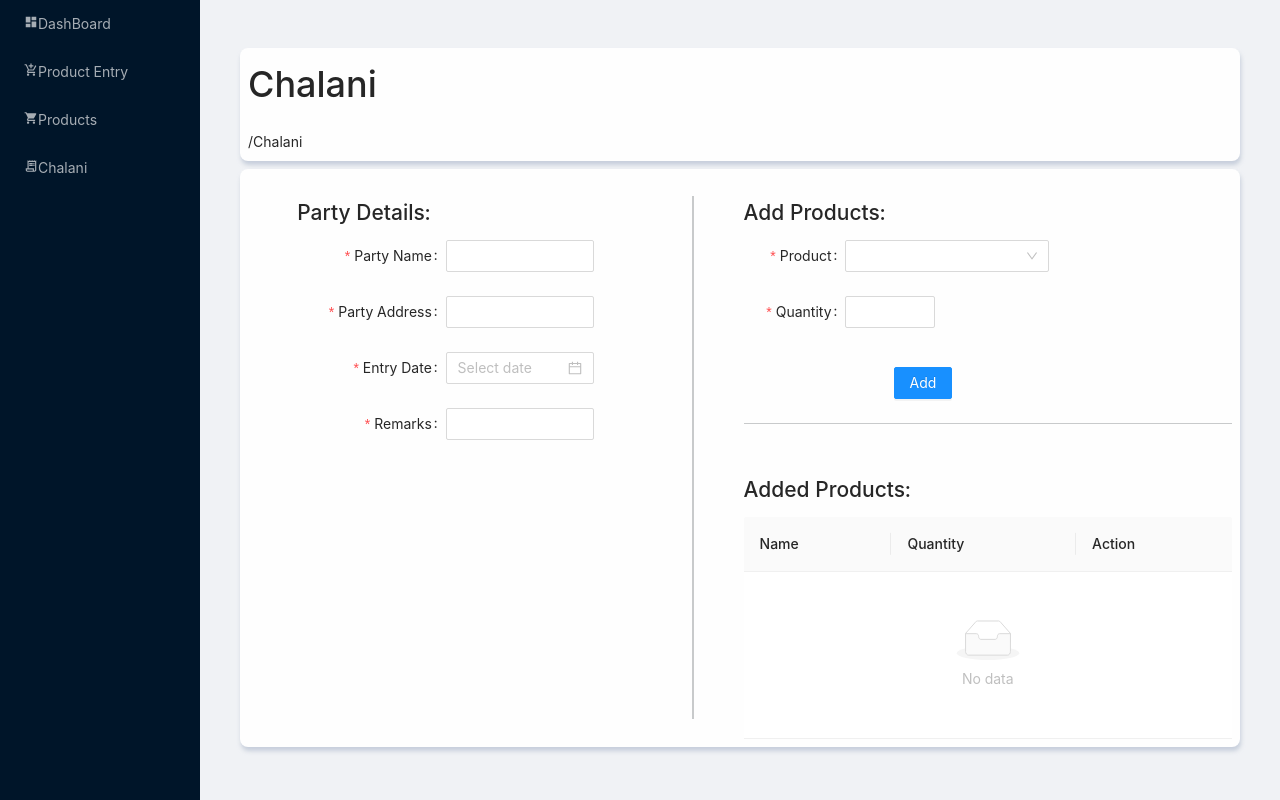
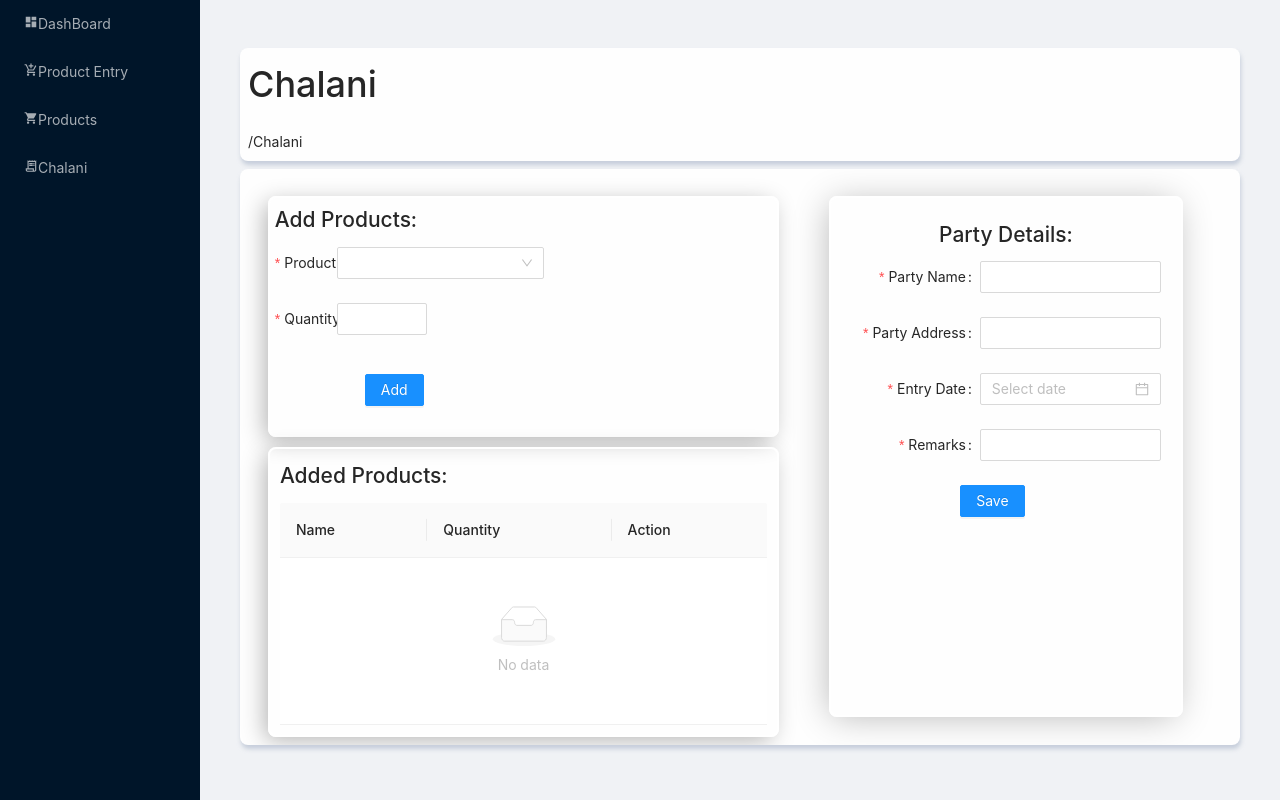
Before and after one commit to sauravtand/Bakersden, a React (Create React App) app: page /Chalani in a window 1280 px wide. Built offline with nearby package versions, Linux system fonts and the light colour scheme.

Commit message:
minor changes

```diff
--- a/src/Pages/Chalani/AddProducts.js
+++ b/src/Pages/Chalani/AddProducts.js
@@ -1,30 +1,14 @@
 import { Select, Button, InputNumber, Input, Form } from 'antd';
 import React from 'react';
 import styled from 'styled-components';
-import { useState } from "react";
-
-
 
 const { Option } = Select;
-
-
-
 const AddProduct = (props) => {
-
-
-  // const handleProductChange = e =>{
-  //  setProduct( e);
-
-  // }
-  // const handleQuantityChange = e => {
-  //   setQuantity(e);
-  // }
-
 const handleSubmit = (e) => {
   props.onSubmit({
     key: e.ProductionName,
     productionName: e.ProductionName,
-    productionQuantity: e.ProductionQuantity
+    productionQuantity: e.ProductionQuantity,
   })
 
 }
@@ -56,11 +40,12 @@ const dummydata = [
   }
 ]
     return (
+
        <Addproduct>
           <h2>Add Products:</h2>
           <Form
            labelCol={{
-            span: 5,
+            span: 3,
           }}
           wrapperCol={{
             span: 10,
@@ -75,6 +60,7 @@ const dummydata = [
              name="ProductionName"
              label="Product"
              id="productionName"
+
              rules={[
               {
                 required: true,
@@ -112,28 +98,31 @@ const dummydata = [
                 min={1}
               />
             </Form.Item>
-            <Form.Item style={{marginLeft:'150px'}}>
+            <Form.Item style={{marginLeft:'90px'}}>
                 <Button type='primary' style={{marginTop:'15px'}} htmlType='submit'>Add</Button>
             </Form.Item>
         </Form>
        </Addproduct>
-
-
     )
 }
 
 export default AddProduct;
 const Addproduct = styled.div`
-margin-bottom: 10%;
-::after{
-  content:"";
-  display: block;
-  height: 1.5px;
-  background: #c8cacb;
-  width: 100%;
-  position: relative;
-  margin: 20px;
-  margin-left:auto;
-  margin-right: auto;
+margin-bottom: 2%;
+border: 2px solid white;
+border-radius: 8px;
+box-shadow: -5px 5px 23px -2px rgba(0,0,0,0.3);
+-webkit-box-shadow: -5px 5px 23px -2px rgba(0,0,0,0.3);
+-moz-box-shadow: -5px 5px 23px -2px rgba(0,0,0,0.3);
+padding: 1%;
+// ::after{
+//   content:"";
+//   display: block;
+//   height: 1.5px;
+//   background: #c8cacb;
+//   width: 100%;
+//   position: relative;
+//   margin-left:auto;
+//   margin-right: auto;
 }
 `
--- a/src/Pages/Chalani/ChalaniClient.js
+++ /dev/null
@@ -1,112 +0,0 @@
-
-
-
-import {DatePicker, Form, Input, InputNumber, Switch } from 'antd';
-import React from 'react';
-import styled from 'styled-components';
-
-const ChalaniClient = () => {
-
-
-  return (
-    <FormStyled>
-
-    <Form
-      name="basic"
-      labelCol={{
-        span: 12,
-      }}
-      wrapperCol={{
-        span: 18,
-      }}
-      initialValues={{
-        remember: true,
-      }}
-      className="ChalaniClient"
-
-
-      autoComplete="off"
-    >
-      <h2>Party Details:</h2>
-      <Form.Item
-        label="Party Name"
-        name="PartyName"
-        rules={[
-          {
-            required: true,
-            message: 'Please input your Party Name!',
-          },
-        ]}
-      >
-        <Input />
-        </Form.Item>
-      <Form.Item
-        label="Party Address"
-        name="PartyAddress"
-        rules={[
-                {
-                  required: true,
-                  message: 'Please input Party Address!',
-                },
-              ]}
-            >
-              <Input />
-      </Form.Item>
-
-      <Form.Item
-        label="Entry Date"
-        name="PartyName"
-        rules={[
-          {
-            required: true,
-            message: 'Please input Entry Date!',
-          },
-        ]}
-      >
-        <DatePicker />
-      </Form.Item>
-      <Form.Item
-        label="Remarks"
-        name="Remarks"
-        rules={[
-                {
-                  required: true,
-                  message: 'Please input Remarks!',
-                },
-              ]}
-            >
-              <Input />
-      </Form.Item>
-      {/* <Form.Item
-        label="IsActive"
-        name="IsActive"
-        rules={[
-                {
-                  required: true,
-                  message: 'Please input Remarks!',
-                },
-              ]}
-
-            >
-              <Switch/>
-      </Form.Item> */}
-
-
-    </Form>
-
-
-    </FormStyled>
-
-  );
-};
-
-export default ChalaniClient;
-
-
-const FormStyled = styled.div`
-margin: 2% 5%;
-padding-right: 10%;
-border-right: 2px solid #c8cacb;
-
-
-`
--- a/src/Pages/Chalani/ChalaniUI.js
+++ b/src/Pages/Chalani/ChalaniUI.js
@@ -1,6 +1,5 @@
 import styled from "styled-components";
 import Header from "../../Components/Common/Header";
-import ChalaniClient from "./ChalaniClient";
 import ItemList from "./ItemList";
 
 const Chalani = () => {
@@ -10,7 +9,6 @@ const Chalani = () => {
        <Header title={'Chalani'}></Header>
       <div className="mainContainer">
        <ClientAndUser>
-        <ChalaniClient/>
         <ItemList/>
        </ClientAndUser>
 
--- a/src/Pages/Chalani/Item.js
+++ b/src/Pages/Chalani/Item.js
@@ -9,14 +9,51 @@ import {AiFillDelete} from 'react-icons/ai'
 
 const EachItem = ( {items, removeProduct}) => {
 
+  const dummydata = [
+    {
+      name: "Dark Forest",
+      price: '20',
+      id: 1,
+    },
+    {
+      name: "Red valvet",
+      price: '110',
+      id: 2,
+    },
+    {
+      name: "White Forest",
+      price: '200',
+      id: 3,
+    },
+    {
+      name: "Butter Scothc Cake",
+      price: '2500',
+      id: 4,
+    },
+    {
+      name: "Banana Vake",
+      price: '2500',
+      id: 5,
+    }
+  ]
+
+
 
     const columns = [
         {
           title: 'Name',
           dataIndex: 'productionName',
           key: 'productionName',
-          render: (text) => <a>{text}</a>,
-        },
+          render: (text, record) => {
+            const a = dummydata.map(res => {
+              if (res.id === text)
+                return res.name
+              else
+                return ''
+            })
+            return a
+
+          }        },
         {
           title: 'Quantity',
           dataIndex: 'productionQuantity',
--- a/src/Pages/Chalani/ItemList.js
+++ b/src/Pages/Chalani/ItemList.js
@@ -3,34 +3,165 @@ import styled from "styled-components";
 import AddProduct from './AddProducts';
 import { useState } from "react";
 import EachItem from "./Item";
+import { Button } from "antd";
+import {DatePicker, Form, Input } from 'antd';
+import { InsertChalanWithItemDetail } from "../../Services/appServices/ProductionService";
+
 const ItemList = () => {
+
+
+  const [allChalaniData, setAllChalaniData] = useState([]);
   const [items, setItems] = useState([]);
+  const [partyData, setPartyData] = useState([]);
+
+
+
+// const ChalanData = ()=>{
+
+//   // setAllChalaniData(tempData)
+
+// }
+
+const handleAllData = (e) =>{
+  let tempData;
+let arrTemp = [];
+
+items.map((e)=>{
+  tempData = {
+    "CId": 0,
+    "ChalaniNo": 2,
+    "ItemId": e.productionName,
+    "Quantity": e.productionQuantity,
+    "Remarks": "sample string 5",
+    "IsActive": true
+  }
+  arrTemp.push(tempData);
+})
+
+setAllChalaniData(arrTemp);
+ let Party = {
+  "DCId": 1,
+  "PartyId": 2,
+  "PartyName": e.PartyName,
+  "PartyAddress": e.PartyAddress,
+  "UserId": 5,
+  "EntryDate": "2022-07-06T11:27:55.5756515+05:45",
+  "DeliveryDate": "2022-07-06T11:27:55.5756515+05:45",
+  "Remarks": e.remarks,
+  "IssuedBy": 9,
+  "ReceivedBy": 10,
+  "ApprovedBy": 11,
+  "IsActive": true
+ }
+//  setPartyData(newParty)
+
+
+ const Data = {
+  "_Chalan": Party,
+  "_chalanItemDetails": arrTemp
+
+ }
+ console.log(JSON.stringify(Data));
+ InsertChalanWithItemDetail(JSON.stringify(Data), (res)=>{
+  console.log(res);
+ })
+
+
+}
 
 
   const addItems = item =>{
-    console.log("item", item)
     const newItems = [ ...items, item]
     setItems(newItems);
-
   }
   const removeProduct = id => {
     const remove = [...items].filter(item => item.productionName !== id)
     setItems(remove);
   }
 
-    return (
-
-        <Itemlist>
-        <AddProduct onSubmit={addItems}/>
-        <h2>Added Products:</h2>
-        <EachItem items={items} removeProduct={removeProduct}/>
-
+ return (
+  <>
+         <Itemlist>
+          <AddProduct onSubmit={addItems}/>
+          <AddedProducts>
+          <h2>Added Products:</h2>
+          <EachItem items={items} removeProduct={removeProduct}/>
+          </AddedProducts>
         </Itemlist>
 
+        <FormStyled>
 
+    <Form
+      name="basic"
+      labelCol={{
+        span: 10,
+      }}
+      wrapperCol={{
+        span: 18,
+      }}
+      initialValues={{
+        remember: true,
+      }}
+      autoComplete="off"
+      onFinish={handleAllData}
+    >
+      <h2 style={{textAlign:'center'}}>Party Details:</h2>
+      <Form.Item
+        label="Party Name"
+        name="PartyName"
+        rules={[
+          {
+            required: true,
+            message: 'Please input your Party Name!',
+          },
+        ]}
+      >
+        <Input />
+        </Form.Item>
+      <Form.Item
+        label="Party Address"
+        name="PartyAddress"
+        rules={[
+                {
+                  required: true,
+                  message: 'Please input Party Address!',
+                },
+              ]}
+            >
+              <Input />
+      </Form.Item>
 
+      <Form.Item
+        label="Entry Date"
+        name="EntryDate"
+        rules={[
+          {
+            required: true,
+            message: 'Please input Entry Date!',
+          },
+        ]}
+      >
+        <DatePicker />
+      </Form.Item>
+      <Form.Item
+        label="Remarks"
+        name="Remarks"
+        rules={[
+                {
+                  required: true,
+                  message: 'Please input Remarks!',
+                },
+              ]}
+            >
+              <Input />
+      </Form.Item>
+      <Form.Item style={{ margin:'20px 110px'}}>
+      <Button type='primary' htmlType="submit">Save</Button>
+      </Form.Item>
 
-
+    </Form>
+  </FormStyled>
+</>
     )
 }
 export default ItemList;
@@ -41,4 +172,62 @@ export default ItemList;
 const Itemlist = styled.div`
 margin-top: 2%;
 width: 60%;
+margin-left: 2%;
 `
+
+// {
+//   "_Chalan": {
+//     "DCId": 1,
+//     "PartyId": 2,
+//     "PartyName": "sample string 3",
+//     "PartyAddress": "sample string 4",
+//     "UserId": 5,
+//     "EntryDate": "2022-07-05T17:23:58.1651819+05:45",
+//     "DeliveryDate": "2022-07-05T17:23:58.1651819+05:45",
+//     "Remarks": "sample string 8",
+//     "IssuedBy": 9,
+//     "ReceivedBy": 10,
+//     "ApprovedBy": 11,
+//     "IsActive": true
+//   },
+//   "_chalanItemDetails": [
+//     {
+//       "CId": 1,
+//       "ChalaniNo": 2,
+//       "ItemId": 3,
+//       "Quantity": 4.1,
+//       "Remarks": "sample string 5",
+//       "IsActive": true
+//     },
+//     {
+//       "CId": 1,
+//       "ChalaniNo": 2,
+//       "ItemId": 3,
+//       "Quantity": 4.1,
+//       "Remarks": "sample string 5",
+//       "IsActive": true
+//     }
+//   ]
+// }
+const FormStyled = styled.div`
+margin: 2% 5%;
+padding: 2%;
+border-left: 2px solid #c8cacb;
+border: 2px solid white;
+border-radius: 8px;
+box-shadow: -3px 3px 36px -5px rgba(0,0,0,0.3);
+-webkit-box-shadow: -3px 3px 36px -5px rgba(0,0,0,0.3);
+-moz-box-shadow: -3px 3px 36px -5px rgba(0,0,0,0.3);
+
+
+`
+
+
+const AddedProducts = styled.div`
+border: 2px solid white;
+border-radius: 8px;
+box-shadow: -5px 5px 23px -2px rgba(0,0,0,0.3);
+-webkit-box-shadow: -5px 5px 23px -2px rgba(0,0,0,0.3);
+-moz-box-shadow: -5px 5px 23px -2px rgba(0,0,0,0.3);padding: 2%;
+
+`
--- a/src/Services/utils/httpBaseUtil.js
+++ b/src/Services/utils/httpBaseUtil.js
@@ -24,3 +24,28 @@ export const httpBase = () => {
 
   return instance;
 }
+
+export const httpBaseJson = () => {
+  const headers = {
+    'Content-Type': 'application/json',
+
+  }
+
+  const instance = axios.create({
+    baseURL: BASE_URL,
+    headers: headers,
+    mode: 'no-cors',
+    method: 'POST'
+  })
+
+  instance.interceptors.response.use(
+    response => {
+      return response
+    },
+    error => {
+      return error;
+    }
+  );
+
+  return instance;
+}
--- a/src/Services/utils/httpUtil.js
+++ b/src/Services/utils/httpUtil.js
@@ -1,4 +1,4 @@
-import { httpBase } from "./httpBaseUtil"
+import { httpBase, httpBaseJson } from "./httpBaseUtil"
 
 export const fetch = (url, params) => {
     return httpBase().get(`/${url}`, params)
@@ -15,3 +15,7 @@ export const update = (url, data) => {
 export const destroy = (url, id = '') => {
     return httpBase().delete(`/${url}/${id}`);
 }
+
+export const storeJson = (url, data) => {
+    return httpBaseJson().post(`/${url}`, data)
+}
```
Also changed, not shown: src/Pages/Production/ProductionTable.js (+5 -3 lines), src/Services/appServices/ProductionService.js (+17 -2 lines), src/Services/constants/url.js (+31 -0 lines).
